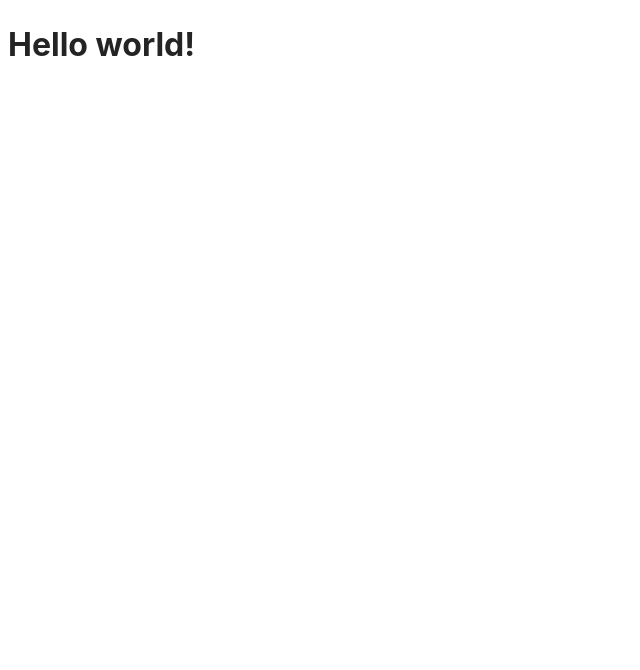
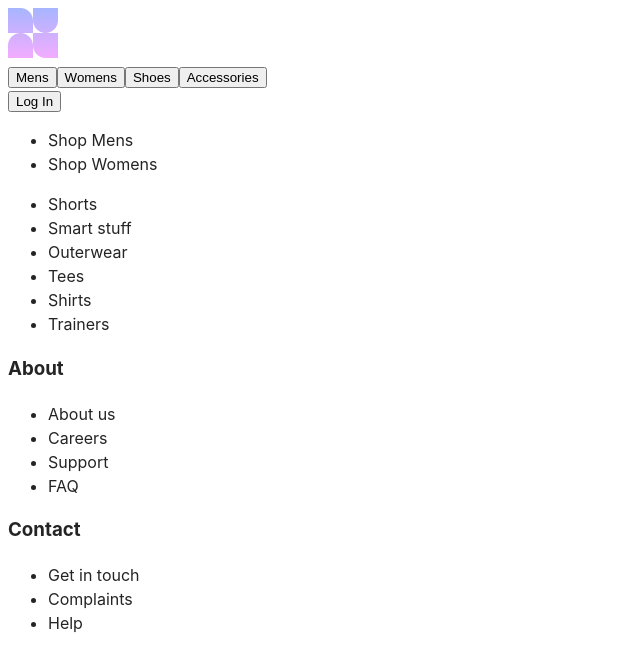
Before and after one commit to mefexd/dune-store-react, a React app: page / in a window 1280 px wide. Shown: the top 670 px of the page, without its empty margins (0-640 px from the left). Built offline with nearby package versions, Linux system fonts and the light colour scheme; the HTML template or start-up script is replaced by a standard one.

Commit message:
basic html layout added

```diff
--- a/src/App.jsx
+++ b/src/App.jsx
@@ -1,9 +1,59 @@
-import { useState } from "react";
-
 function App() {
   return (
     <div className="App">
-      <h1>Hello world!</h1>
+      <header>
+        <a href="#">
+          <img alt="logo" src="/logo.svg" className="header-logo" />
+        </a>
+        <nav>
+          <div className="nav-areas">
+            <button>Mens</button>
+            <button>Womens</button>
+            <button>Shoes</button>
+            <button>Accessories</button>
+          </div>
+          <div className="nav-account">
+            <button>Log In</button>
+          </div>
+        </nav>
+      </header>
+      <main>
+        <section className="main-hero">
+          <ul>
+            <li>Shop Mens</li>
+            <li>Shop Womens</li>
+          </ul>
+        </section>
+        <section className="main-categories">
+          <ul>
+            <li>Shorts</li>
+            <li>Smart stuff</li>
+            <li>Outerwear</li>
+            <li>Tees</li>
+            <li>Shirts</li>
+            <li>Trainers</li>
+          </ul>
+        </section>
+        <footer>
+          <section className="footer-about">
+            <h3>About</h3>
+            <ul>
+              <li>About us</li>
+              <li>Careers</li>
+              <li>Support</li>
+              <li>FAQ</li>
+            </ul>
+          </section>
+          <section className="footer-contact">
+            <h3>Contact</h3>
+            <ul>
+              <li>Get in touch</li>
+              <li>Complaints</li>
+              <li>Help</li>
+            </ul>
+          </section>
+        </footer>
+      </main>
     </div>
   );
 }
--- a/src/index.css
+++ b/src/index.css
@@ -10,3 +10,10 @@
   -moz-osx-font-smoothing: grayscale;
   -webkit-text-size-adjust: 100%;
 }
+
+/* Header */
+
+.header-logo {
+  height: 50px;
+  width: auto;
+}
```
Also changed, not shown: public/logo.svg (added).
